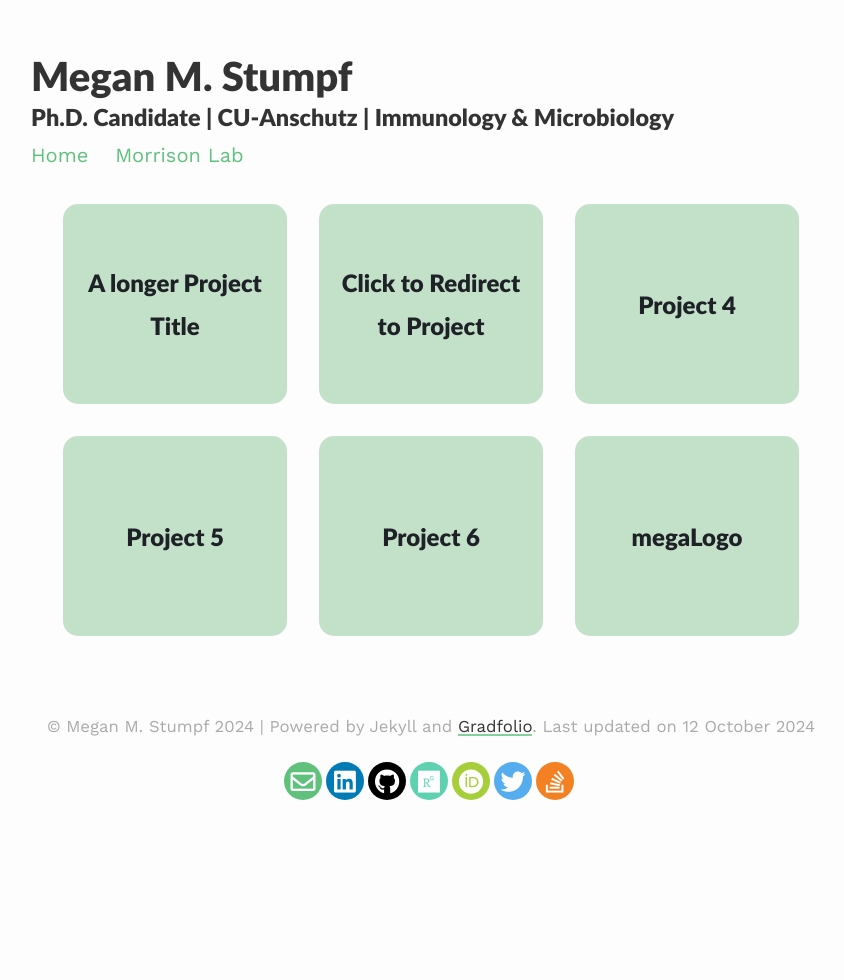
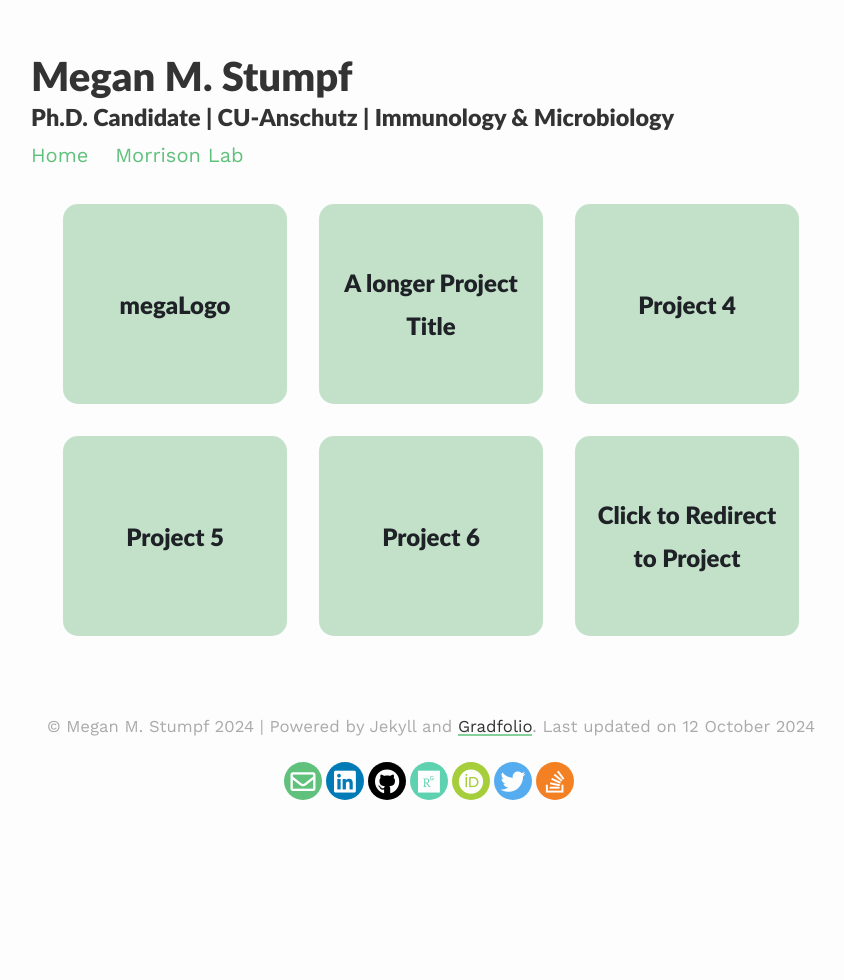
Before and after one commit to meganstumpf/meganstumpf.github.io, a Jekyll site: the page built from _pages/projects.md, in a window 1280 px wide. Shown: the whole page, without its empty margins (209-1053 px from the left). Built offline with Jekyll 4.4.1, drawn with Linux system fonts in a browser that asks for light colours; nearby versions of some CDN libraries; some of the changed lines change nothing that is shown.

Commit message:
Update _config.yml

```diff
--- a/_config.yml
+++ b/_config.yml
@@ -46,12 +46,12 @@
     output: true
     permalink: /projects/:name/
     order:
-      - shortProject.md
-      - longerProjectTitle.md
-      - redirect.md
-      - project4.md
-      - project5.md
-      - project6.md
+      - megaLogo.md
+      - future_project1.md
+      - future_project2.md
+      - future_project3.md
+      - future_project4.md
+      - future_project5.md
 
 sass:
   sass_dir: /assets/css/_sass
```
